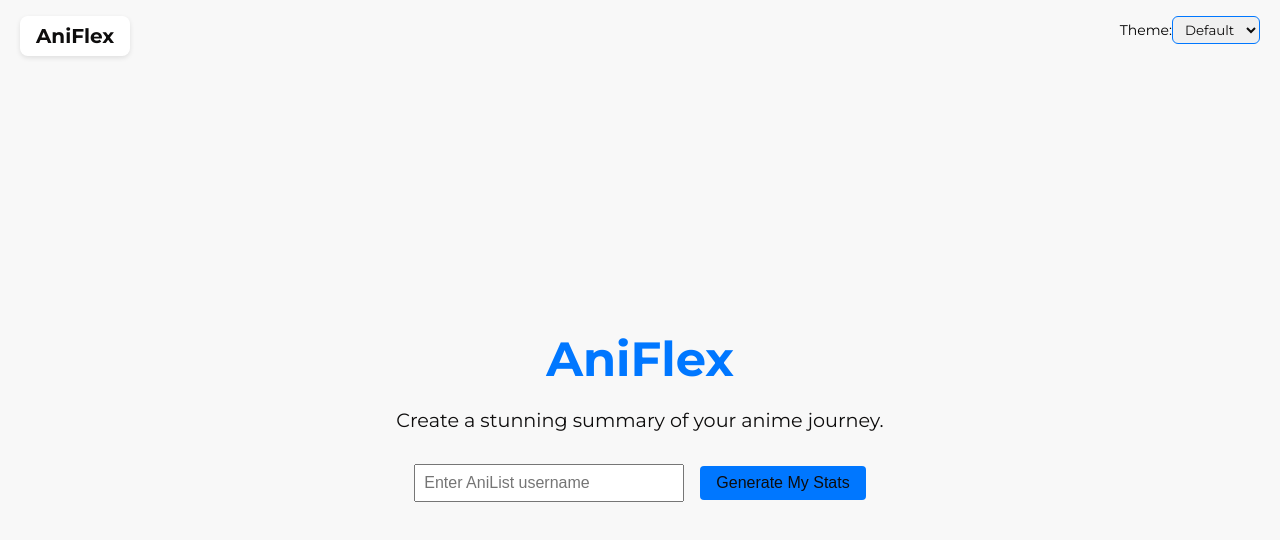
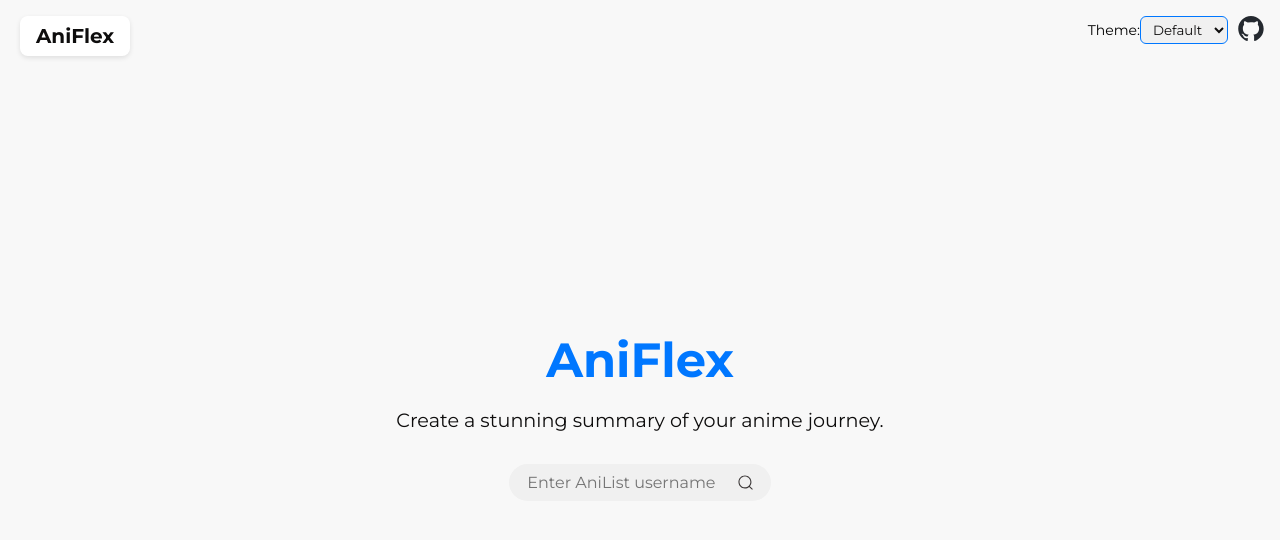
Before and after one commit to hxpe-dev/AniFlex, a React (Vite) app: page / in a window 1280 px wide. Shown: the top 540 px of the page. Built offline with nearby package versions, Linux system fonts and the light colour scheme.

Commit message:
added media links + github link, types udpate

```diff
--- a/src/components/FavoritesCarousel.tsx
+++ b/src/components/FavoritesCarousel.tsx
@@ -1,22 +1,8 @@
 import React, { useEffect } from 'react';
 import './FavoritesCarousel.css';
+import type { CarouselProps } from '../utils/types';
 
-type FavoriteItem = {
-  title: {
-    english: string | null;
-  };
-  coverImage: {
-    extraLarge: string;
-  };
-};
-
-type Props = {
-  title: string;
-  items: FavoriteItem[];
-  uniqueClass: string;
-};
-
-const FavoritesCarousel: React.FC<Props> = ({ title, items, uniqueClass }) => {
+const FavoritesCarousel: React.FC<CarouselProps> = ({ title, items, uniqueClass }) => {
   useEffect(() => {
     const carousel = document.querySelector<HTMLElement>(`.${uniqueClass}`);
     if (!carousel) return;
@@ -94,6 +80,8 @@ const FavoritesCarousel: React.FC<Props> = ({ title, items, uniqueClass }) => {
     };
   }, [items, uniqueClass]);
 
+  let wasDragged = false;
+
   return (
     <section className="favorites-carousel">
       <h2>{title}</h2>
@@ -102,7 +90,14 @@ const FavoritesCarousel: React.FC<Props> = ({ title, items, uniqueClass }) => {
           <div
             key={i}
             className="carousel-card"
+            onMouseDown={() => wasDragged = false}
+            onClick={() => {
+              if (!wasDragged) {
+                window.open(item.siteUrl, '_blank'); // Open in new tab
+              }
+            }}
             onMouseMove={(e) => {
+              wasDragged = true
               const card = e.currentTarget;
               const rect = card.getBoundingClientRect();
               const x = e.clientX - rect.left - rect.width / 2;
@@ -118,13 +113,13 @@ const FavoritesCarousel: React.FC<Props> = ({ title, items, uniqueClass }) => {
           >
             <img
               src={item.coverImage.extraLarge}
-              alt={item.title.english || 'Untitled'}
+              alt={item.title.english || item.title.romaji || 'Untitled'}
               className="anime-img"
             />
             <div className="title-wrapper">
               <div
                 className="scrolling-title"
-                data-text={item.title.english || 'Untitled'}
+                data-text={item.title.english || item.title.romaji || 'Untitled'}
                 ref={(el) => {
                   if (!el) return;
                   const wrapper = el.parentElement;
@@ -137,7 +132,7 @@ const FavoritesCarousel: React.FC<Props> = ({ title, items, uniqueClass }) => {
                   }
                 }}
               >
-                {item.title.english || 'Untitled'}
+                {item.title.english || item.title.romaji || 'Untitled'}
               </div>
             </div>
           </div>
--- a/src/components/Layout.css
+++ b/src/components/Layout.css
@@ -1,7 +1,10 @@
-.theme-selector {
+.top-right-container {
   position: fixed;
+  display: flex;
+  gap: 10px;
+  flex-direction: row;
   top: 16px;
-  right: 20px;
+  right: 16px;
   z-index: 1000;
   font-size: 14px;
 }
--- a/src/components/Layout.tsx
+++ b/src/components/Layout.tsx
@@ -15,6 +15,7 @@ const Layout: React.FC = () => {
   return (
     <>
       <Link to="/" className="aniflex-button">AniFlex</Link>
+      <div className='top-right-container'>
         <div className="theme-selector">
           <label htmlFor="theme-select">Theme:</label>
           <select
@@ -27,6 +28,12 @@ const Layout: React.FC = () => {
             <option value="neon">Neon</option>
           </select>
         </div>
+        <a href="https://github.com/hxpe-dev/AniFlex" target="_blank" rel="noopener noreferrer">
+          <svg width="26" height="25" xmlns="http://www.w3.org/2000/svg" viewBox="0 0 98 96">
+            <path fill-rule="evenodd" clip-rule="evenodd" d="M48.854 0C21.839 0 0 22 0 49.217c0 21.756 13.993 40.172 33.405 46.69 2.427.49 3.316-1.059 3.316-2.362 0-1.141-.08-5.052-.08-9.127-13.59 2.934-16.42-5.867-16.42-5.867-2.184-5.704-5.42-7.17-5.42-7.17-4.448-3.015.324-3.015.324-3.015 4.934.326 7.523 5.052 7.523 5.052 4.367 7.496 11.404 5.378 14.235 4.074.404-3.178 1.699-5.378 3.074-6.6-10.839-1.141-22.243-5.378-22.243-24.283 0-5.378 1.94-9.778 5.014-13.2-.485-1.222-2.184-6.275.486-13.038 0 0 4.125-1.304 13.426 5.052a46.97 46.97 0 0 1 12.214-1.63c4.125 0 8.33.571 12.213 1.63 9.302-6.356 13.427-5.052 13.427-5.052 2.67 6.763.97 11.816.485 13.038 3.155 3.422 5.015 7.822 5.015 13.2 0 18.905-11.404 23.06-22.324 24.283 1.78 1.548 3.316 4.481 3.316 9.126 0 6.6-.08 11.897-.08 13.526 0 1.304.89 2.853 3.316 2.364 19.412-6.52 33.405-24.935 33.405-46.691C97.707 22 75.788 0 48.854 0z" fill="#24292f"/>
+          </svg>
+        </a>
+      </div>
       <Outlet />
     </>
   );
--- /dev/null
+++ b/src/components/UsernameForm.css
@@ -0,0 +1,52 @@
+.username-form {
+  display: flex;
+  justify-content: center;
+}
+
+.search-wrapper {
+  display: flex;
+  align-items: center;
+  background-color: var(--card-bg);
+  border-radius: 30px;
+  padding: 0.5rem 1rem;
+  width: fit-content;
+  transition: all 0.3s ease;
+}
+
+
+/* Shadow on hover */
+.search-wrapper:hover {
+  box-shadow: 0 0 1em var(--shadow);
+  background-color: transparent;
+}
+
+.search-wrapper:has(.search-input:focus) {
+  box-shadow: 0 0 1em var(--shadow);
+  background-color: transparent;
+}
+
+.search-input {
+  font-family: 'Montserrat';
+  font-size: 16px;
+  background: transparent;
+  border: none;
+  color: var(--secondary-text-color);
+  outline: none;
+  width: 13em;
+}
+
+.search-button {
+  border: none;
+  background: transparent;
+  padding: 0;
+  display: flex;
+  align-items: center;
+  justify-content: center;
+  cursor: pointer;
+}
+
+.search-icon {
+  height: 1.3em;
+  width: 1.3em;
+  fill: var(--secondary-text-color);
+}
--- a/src/components/UsernameForm.tsx
+++ b/src/components/UsernameForm.tsx
@@ -1,5 +1,6 @@
 import React, { useState } from 'react'
 import { useNavigate } from 'react-router-dom'
+import './UsernameForm.css';
 
 const UsernameForm: React.FC = () => {
   const [username, setUsername] = useState('')
@@ -14,13 +15,22 @@ const UsernameForm: React.FC = () => {
 
   return (
     <form onSubmit={handleSubmit} className="username-form">
+      <div className="search-wrapper">
         <input
           type="text"
+          className="search-input"
           placeholder="Enter AniList username"
           value={username}
           onChange={(e) => setUsername(e.target.value)}
         />
-      <button type="submit">Generate My Stats</button>
+        <button className="search-button">
+          <svg className="search-icon" aria-hidden="true" viewBox="0 0 24 24">
+            <g>
+              <path d="M21.53 20.47l-3.66-3.66C19.195 15.24 20 13.214 20 11c0-4.97-4.03-9-9-9s-9 4.03-9 9 4.03 9 9 9c2.215 0 4.24-.804 5.808-2.13l3.66 3.66c.147.146.34.22.53.22s.385-.073.53-.22c.295-.293.295-.767.002-1.06zM3.5 11c0-4.135 3.365-7.5 7.5-7.5s7.5 3.365 7.5 7.5-3.365 7.5-7.5 7.5-7.5-3.365-7.5-7.5z"></path>
+            </g>
+          </svg>
+        </button>
+      </div>
     </form>
   )
 }
--- a/src/pages/UserStats.css
+++ b/src/pages/UserStats.css
@@ -69,9 +69,7 @@
   grid-template-columns: repeat(auto-fit, minmax(180px, 1fr));
   width: 100%;
   gap: 1rem;
-  margin-bottom: 2rem;
   padding: 1rem 0;
-  /* background-color: red; */
 }
 
 .stat-card {
@@ -103,6 +101,30 @@
   color: var(--text-color);
   font-size: 1.3rem;
   font-weight: 500;
+  margin-top: 0.5rem;
+}
+
+.genre-section {
+  display: grid;
+  grid-template-columns: repeat(auto-fit, minmax(50px, 1fr));
+  width: 100%;
+  gap: 1rem;
+  padding: 1rem 0;
+}
+
+.genre-card {
+  background: var(--surface-bg);
+  border-radius: 10px;
+  box-shadow: 0 3px 10px var(--shadow);
+  padding: 1rem;
+  text-align: center;
+  transition: transform 0.2s ease;
+  font-size: 1rem;
+  color: var(--text-color);
+}
+
+.genre-card:hover {
+  transform: translateY(-3px);
 }
 
 .floating-tabs {
@@ -136,7 +158,8 @@
   cursor: pointer;
   color: var(--secondary-text-color);
   transition: color 0.2s ease;
-  width: 33.33% - 3px;
+  width: 100px;
+  font-family: "Montserrat";
 }
 
 .tab-buttons button.active {
@@ -148,7 +171,7 @@
   top: 6px;
   bottom: 6px;
   left: 6px;
-  width: calc(33.33% - 3px); /* Now 3 tabs */
+  width: 100px;
   background-color: var(--surface-bg);
   border-radius: 9999px;
   z-index: 0;
@@ -231,13 +254,6 @@
     padding: 8px 16px;
     font-size: 14px;
   }
-
-  .tab-indicator {
-    width: 50%;
-    left: 0;
-    top: 4px;
-    bottom: 4px;
-  }
 }
 
 /* For phones */
@@ -261,17 +277,7 @@
     padding: 6px 12px;
   }
 
-  .tab-buttons {
-    width: 100%;
-    justify-content: space-between;
-  }
-
   .tab-buttons button {
-    width: 50%;
     font-size: 13px;
   }
-
-  .tab-indicator {
-    width: 50%;
-  }
 }
--- a/src/styles.css
+++ b/src/styles.css
@@ -28,24 +28,3 @@ body {
   color: var(--text-color);
   margin-bottom: 2rem;
 }
-
-.username-form input {
-  padding: 0.5rem;
-  font-size: 1rem;
-  width: 250px;
-  margin-right: 1rem;
-}
-
-.username-form button {
-  padding: 0.5rem 1rem;
-  font-size: 1rem;
-  cursor: pointer;
-  background-color: var(--accent-color);
-  color: var(--text-color);
-  border: none;
-  border-radius: 4px;
-}
-
-.username-form button:hover {
-  background-color: var(--accent-color);
-}
--- a/src/utils/anilist.ts
+++ b/src/utils/anilist.ts
@@ -36,20 +36,24 @@ export const fetchAniListUser = async (username: string) => {
             nodes {
               title {
                 english
+                romaji
               }
               coverImage {
                 extraLarge
               }
+              siteUrl
             }
           }
           manga {
             nodes {
               title {
                 english
+                romaji
               }
               coverImage {
                 extraLarge
               }
+              siteUrl
             }
           }
         }
```
Also changed, not shown: src/pages/UserStats.tsx (+50 -6 lines), src/utils/types.ts (+21 -0 lines), public/github-mark.svg (added), src/assets/github-mark.svg (added). Lines whose indentation alone changed are shown as unchanged.
